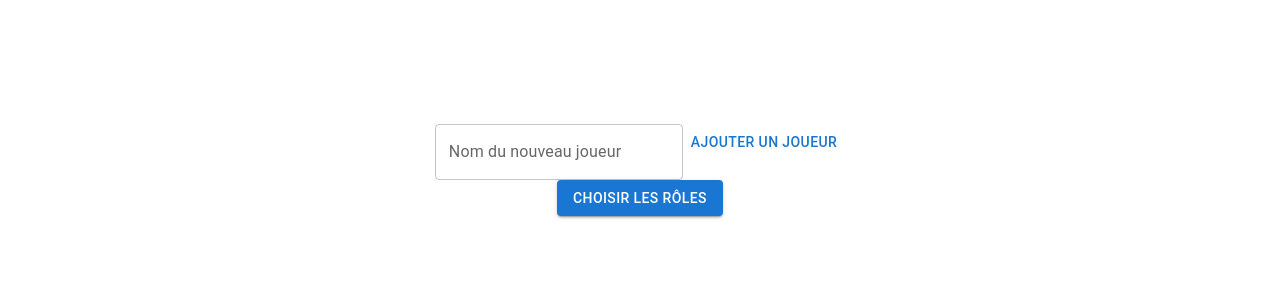
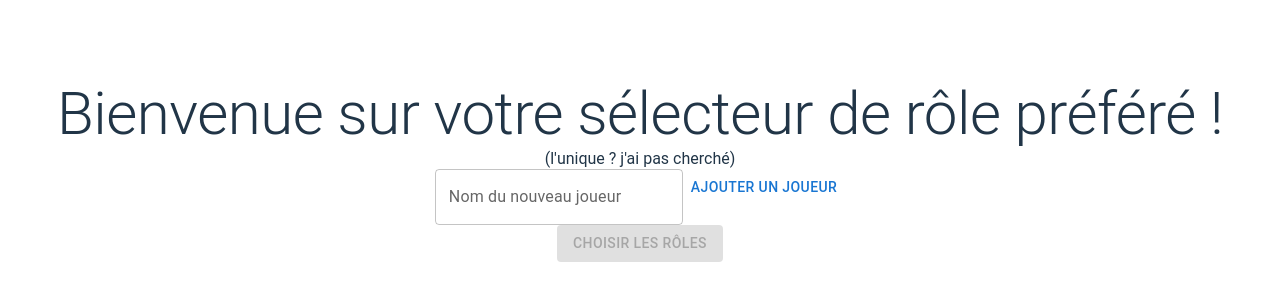
Before and after one commit to Wolfsister/lol-role-selector, a React (Vite) app: page / in a window 1280 px wide. Shown: the part 230-530 px from the top of the page. Built offline with nearby package versions, Linux system fonts and the light colour scheme.

Commit message:
feat: add title to page, button to choose disabled if no players

```diff
--- a/src/App.tsx
+++ b/src/App.tsx
@@ -1,7 +1,7 @@
 import { useState } from 'react'
 import reactLogo from './assets/react.svg'
 import './App.css'
-import {Button, Stack, TextField} from "@mui/material";
+import {Button, Stack, TextField, Typography} from "@mui/material";
 import {Player} from "./types/Player";
 import {PlayerCard} from "./components/PlayerCard";
 
@@ -49,6 +49,8 @@ function App() {
 
   return (
     <div className="App">
+        <Typography variant="h2" component="h1" sx={{textAlign: 'center'}}>Bienvenue sur votre sélecteur de rôle préféré !</Typography>
+        <Typography variant="h3" sx={{fontSize: 'medium', textAlign: 'center'}}> (l'unique ? j'ai pas cherché)</Typography>
         <TextField
             id="outlined-controlled"
             label="Nom du nouveau joueur"
@@ -63,7 +65,7 @@ function App() {
                 <PlayerCard onClickWantedRole={onClickWantedRole} onClickBannedRole={onClickBannedRole} player={player} key={player.id}/>
             ))}
         </Stack>
-        <Button variant="contained" onClick={() => alert("TBD")}>Choisir les rôles</Button>
+        <Button variant="contained" disabled={players.length === 0} onClick={() => alert("TBD")}>Choisir les rôles</Button>
 
     </div>
   )
```
